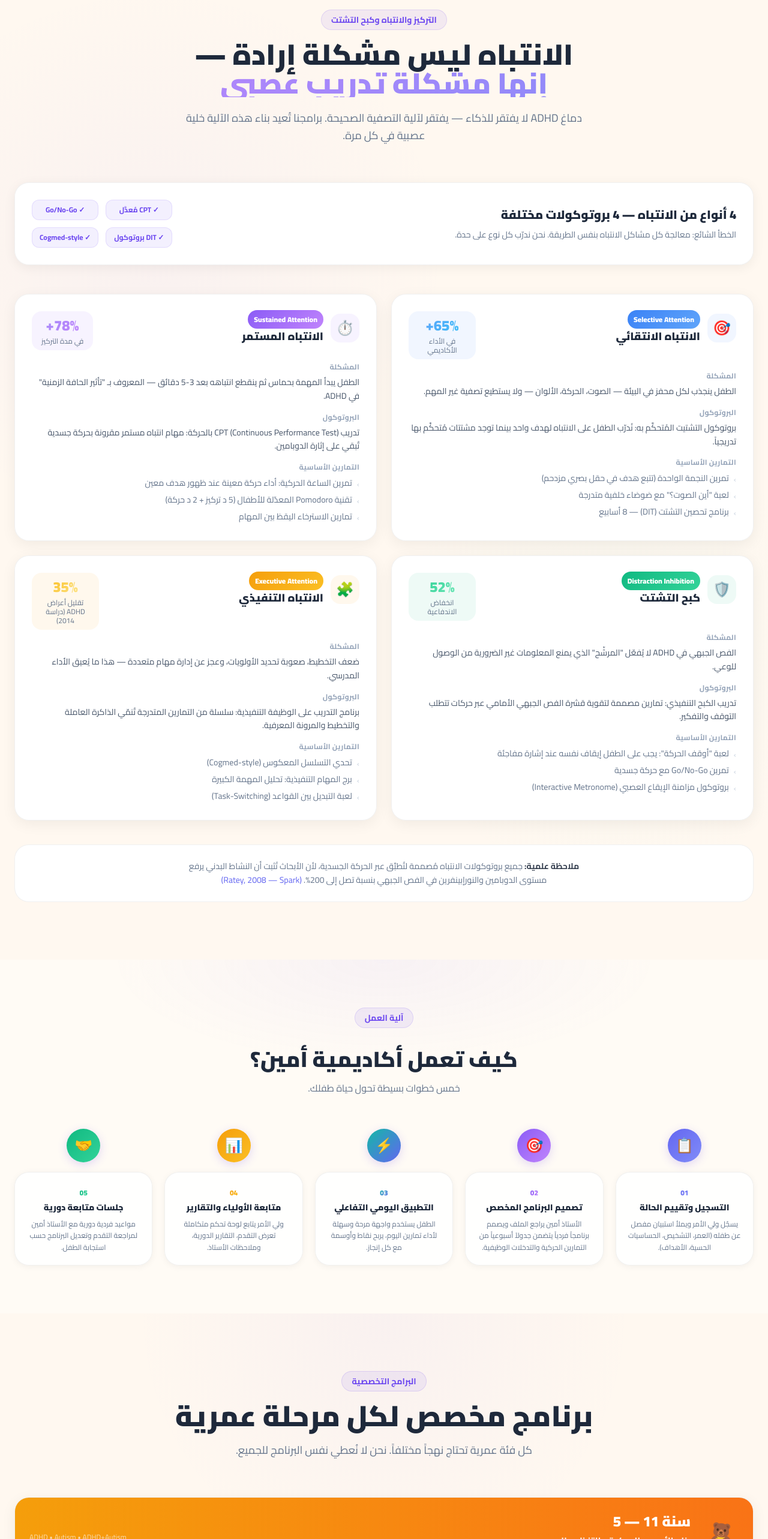
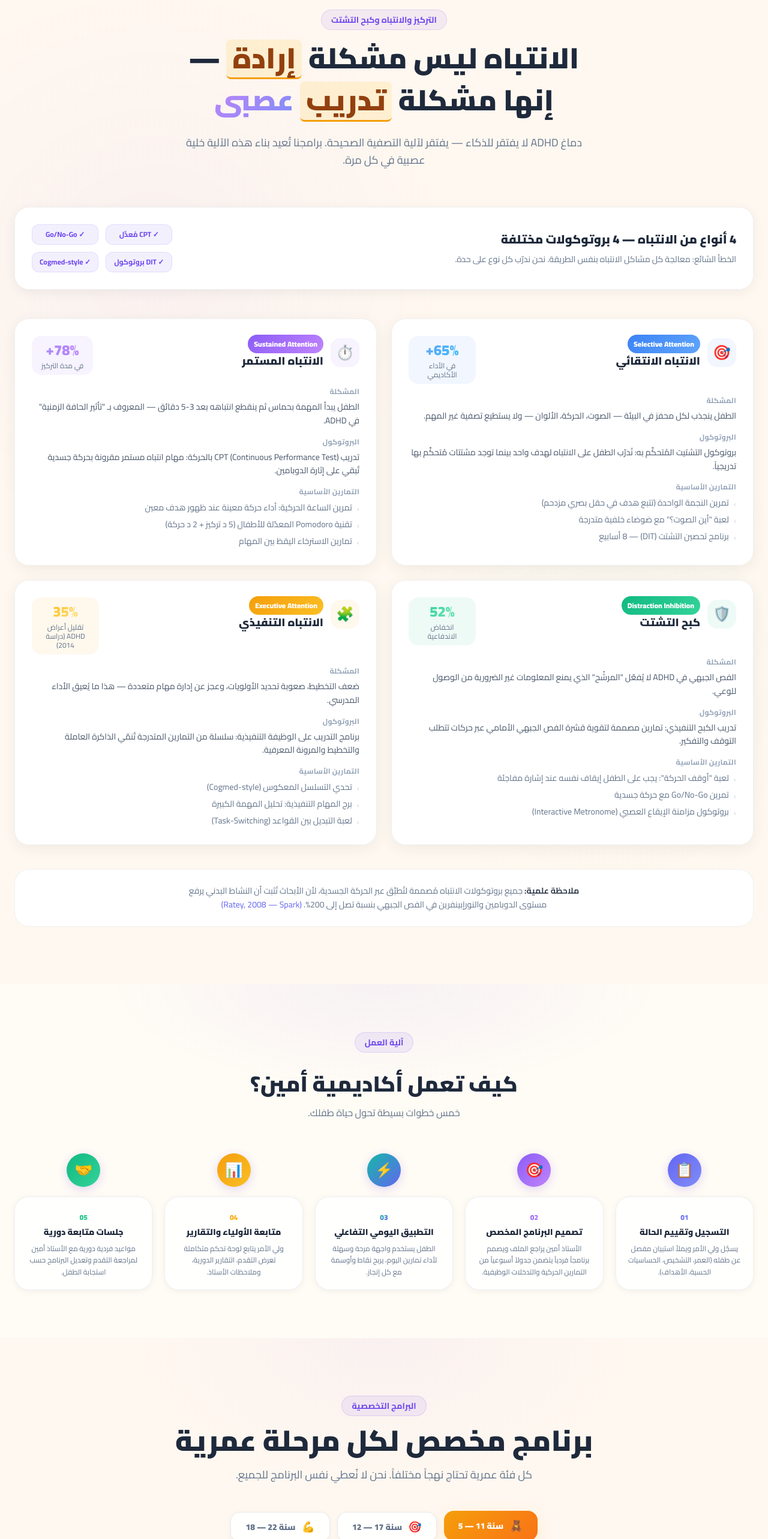
Before and after one commit to aminehamdipro25-crypto/amine-academy, a Next.js app: page / in a window 1280 px wide. Shown: the part 2538-5104 px from the top of the page at 60% size. Built offline with nearby package versions, Linux system fonts and the light colour scheme; no server answers.

Commit message:
feat: word-highlight headline + tab-based programs section
Co-Authored-By: Claude Sonnet 4.6 <noreply@anthropic.com>
Claude-Session: https://claude.ai/code/session_014JTUkKfyDEnv8Zh19PnRgp

```diff
--- a/components/landing/AttentionSection.tsx
+++ b/components/landing/AttentionSection.tsx
@@ -122,27 +122,22 @@ export default function AttentionSection() {
           >
             {pickLang(lang, 'التركيز والانتباه وكبح التشتت', 'Focus, Attention & Distraction Control', 'Concentration, attention et maîtrise des distractions')}
           </span>
-          <h2 className="text-3xl md:text-5xl font-black mb-5" style={{ color: '#1E293B' }}>
+          <h2 className="text-3xl md:text-5xl font-black mb-5" style={{ color: '#1E293B', lineHeight: 1.2 }}>
             {pickLang(
               lang,
-              <>الانتباه ليس مشكلة إرادة —<span className="block" style={{
-                background: 'linear-gradient(135deg, #C084FC, #818CF8)',
-                WebkitBackgroundClip: 'text',
-                WebkitTextFillColor: 'transparent',
-                backgroundClip: 'text',
-              }}>إنها مشكلة تدريب عصبي</span></>,
-              <>Attention is not a willpower problem —<span className="block" style={{
-                background: 'linear-gradient(135deg, #C084FC, #818CF8)',
-                WebkitBackgroundClip: 'text',
-                WebkitTextFillColor: 'transparent',
-                backgroundClip: 'text',
-              }}>It&apos;s a neural training problem</span></>,
-              <>L&apos;attention n&apos;est pas un problème de volonté —<span className="block" style={{
-                background: 'linear-gradient(135deg, #C084FC, #818CF8)',
-                WebkitBackgroundClip: 'text',
-                WebkitTextFillColor: 'transparent',
-                backgroundClip: 'text',
-              }}>c&apos;est un problème d&apos;entraînement neuronal</span></>
+              <>
+                الانتباه ليس مشكلة{' '}
+                <span style={{ position: 'relative', display: 'inline-block', background: 'rgba(251,191,36,0.15)', padding: '2px 10px 4px', borderRadius: 8, color: '#92400E', borderBottom: '3px solid #F59E0B' }}>إرادة</span>
+                {' '}—
+                <span className="block mt-1">
+                  إنها مشكلة{' '}
+                  <span style={{ background: 'rgba(251,191,36,0.15)', padding: '2px 10px 4px', borderRadius: 8, color: '#92400E', borderBottom: '3px solid #F59E0B', display: 'inline-block' }}>تدريب</span>
+                  {' '}
+                  <span style={{ background: 'linear-gradient(135deg, #C084FC, #818CF8)', WebkitBackgroundClip: 'text', WebkitTextFillColor: 'transparent', backgroundClip: 'text', display: 'inline-block' }}>عصبي</span>
+                </span>
+              </>,
+              <>Attention is not a willpower problem —<span className="block" style={{ background: 'linear-gradient(135deg, #C084FC, #818CF8)', WebkitBackgroundClip: 'text', WebkitTextFillColor: 'transparent', backgroundClip: 'text' }}>It&apos;s a neural training problem</span></>,
+              <>L&apos;attention n&apos;est pas un problème de volonté —<span className="block" style={{ background: 'linear-gradient(135deg, #C084FC, #818CF8)', WebkitBackgroundClip: 'text', WebkitTextFillColor: 'transparent', backgroundClip: 'text' }}>c&apos;est un problème d&apos;entraînement neuronal</span></>
             )}
           </h2>
           <p className="max-w-2xl mx-auto text-lg leading-relaxed" style={{ color: '#64748B' }}>
--- a/components/landing/ProgramsSection.tsx
+++ b/components/landing/ProgramsSection.tsx
@@ -1,4 +1,5 @@
 'use client'
+import { useState } from 'react'
 import Link from 'next/link'
 import { useLang, pickLang } from '@/lib/i18n'
 
@@ -86,84 +87,105 @@ const PROGRAMS = [
 export default function ProgramsSection() {
   const { lang } = useLang()
   const isRtl = lang === 'ar'
+  const [active, setActive] = useState(0)
+  const prog = PROGRAMS[active]
+
+  const gradients = [
+    'linear-gradient(135deg, #F59E0B, #F97316)',
+    'linear-gradient(135deg, #6B46F0, #9A7BFD)',
+    'linear-gradient(135deg, #10B981, #34D399)',
+  ]
+  const glows = [
+    'rgba(245,158,11,0.15)',
+    'rgba(107,70,240,0.12)',
+    'rgba(16,185,129,0.12)',
+  ]
 
   return (
-    <section
-      id="programs"
-      dir={isRtl ? 'rtl' : 'ltr'}
-      style={{
-        background: `
-          radial-gradient(ellipse 55% 45% at 50% 0%, rgba(107,70,240,0.04) 0%, transparent 60%),
-          #FFF8F0
-        `,
-        padding: '96px 0',
-      }}
-    >
+    <section id="programs" dir={isRtl ? 'rtl' : 'ltr'} style={{ background: `radial-gradient(ellipse 55% 45% at 50% 0%, rgba(107,70,240,0.04) 0%, transparent 60%), #FFF8F0`, padding: '96px 0' }}>
       <div className="max-w-7xl mx-auto px-6">
 
         {/* Header */}
-        <div className="text-center mb-16">
-          <span
-            className="inline-block text-sm font-bold px-4 py-1.5 rounded-full mb-4"
-            style={{ background: 'rgba(107,70,240,0.08)', border: '1px solid rgba(107,70,240,0.15)', color: '#6B46F0' }}
-          >
+        <div className="text-center mb-12">
+          <span className="inline-block text-sm font-bold px-4 py-1.5 rounded-full mb-4" style={{ background: 'rgba(107,70,240,0.08)', border: '1px solid rgba(107,70,240,0.15)', color: '#6B46F0' }}>
             {pickLang(lang, 'البرامج التخصصية', 'Specialized Programs', 'Programmes spécialisés')}
           </span>
           <h2 className="text-3xl md:text-5xl font-black mb-5" style={{ color: '#1E293B' }}>
             {pickLang(lang, 'برنامج مخصص لكل مرحلة عمرية', 'A Tailored Program for Every Age Group', "Un programme adapté à chaque tranche d'âge")}
           </h2>
           <p className="max-w-xl mx-auto text-lg" style={{ color: '#64748B' }}>
-            {pickLang(
-              lang,
-              'كل فئة عمرية تحتاج نهجاً مختلفاً. نحن لا نُعطي نفس البرنامج للجميع.',
-              'Every age group needs a different approach. We never give the same program to everyone.',
-              "Chaque tranche d'âge nécessite une approche différente. Nous ne proposons jamais le même programme à tous."
-            )}
+            {pickLang(lang, 'كل فئة عمرية تحتاج نهجاً مختلفاً. نحن لا نُعطي نفس البرنامج للجميع.', 'Every age group needs a different approach. We never give the same program to everyone.', "Chaque tranche d'âge nécessite une approche différente. Nous ne proposons jamais le même programme à tous.")}
           </p>
         </div>
 
-        {/* Programs */}
-        <div className="space-y-5">
-          {PROGRAMS.map((prog) => (
+        {/* Tab selector */}
+        <div className="flex justify-center gap-3 mb-10 flex-wrap">
+          {PROGRAMS.map((p, i) => {
+            const isActive = i === active
+            return (
+              <button
+                key={p.age}
+                onClick={() => setActive(i)}
+                className="transition-all duration-300 rounded-2xl font-black text-sm px-6 py-3.5 flex items-center gap-2.5"
+                style={{
+                  background: isActive ? gradients[i] : 'rgba(255,255,255,0.9)',
+                  color: isActive ? 'white' : '#64748B',
+                  border: isActive ? 'none' : '1.5px solid rgba(0,0,0,0.08)',
+                  boxShadow: isActive ? `0 8px 28px ${glows[i]}` : '0 2px 8px rgba(0,0,0,0.05)',
+                  transform: isActive ? 'translateY(-2px)' : 'translateY(0)',
+                }}
+              >
+                <span style={{ fontSize: 18 }}>{p.emoji}</span>
+                <span className="ltr-num">{pickLang(lang, p.age, p.ageEn, p.ageFr)}</span>
+              </button>
+            )
+          })}
+        </div>
+
+        {/* Content card */}
         <div
-              key={prog.age}
-              className="rounded-3xl overflow-hidden transition-all hover:-translate-y-0.5"
+          key={active}
+          className="rounded-3xl overflow-hidden"
           style={{
             background: 'rgba(255,255,255,0.97)',
             border: '1px solid rgba(0,0,0,0.06)',
-                boxShadow: '0 6px 24px rgba(0,0,0,0.06)',
+            boxShadow: `0 20px 60px ${glows[active]}, 0 4px 20px rgba(0,0,0,0.06)`,
+            animation: 'pgAppear 0.35s cubic-bezier(0.22,1,0.36,1) both',
           }}
         >
-              {/* Top banner */}
-              <div className={`bg-gradient-to-l ${prog.gradient} p-6 flex items-center gap-5`}>
-                <div className="text-5xl">{prog.emoji}</div>
-                <div className="flex-1">
-                  <div className="flex items-center gap-3 mb-1">
-                    <h3 className="text-white font-black text-2xl ltr-num">{pickLang(lang, prog.age, prog.ageEn, prog.ageFr)}</h3>
+          {/* Banner */}
+          <div style={{ background: gradients[active], padding: '28px 32px', display: 'flex', alignItems: 'center', gap: 20 }}>
+            <span style={{ fontSize: 52 }}>{prog.emoji}</span>
+            <div style={{ flex: 1 }}>
+              <h3 style={{ color: 'white', fontWeight: 900, fontSize: 28, margin: 0, lineHeight: 1, letterSpacing: -0.5 }} className="ltr-num">
+                {pickLang(lang, prog.age, prog.ageEn, prog.ageFr)}
+              </h3>
+              <p style={{ color: 'rgba(255,255,255,0.92)', fontWeight: 700, fontSize: 16, margin: '6px 0 4px' }}>
+                {pickLang(lang, prog.goal, prog.goalEn, prog.goalFr)}
+              </p>
+              <p style={{ color: 'rgba(255,255,255,0.72)', fontSize: 13, margin: 0 }}>
+                {pickLang(lang, prog.what, prog.whatEn, prog.whatFr)}
+              </p>
             </div>
-                  <p className="text-white/90 font-bold text-base">{pickLang(lang, prog.goal, prog.goalEn, prog.goalFr)}</p>
-                  <p className="text-white/75 text-sm mt-1">{pickLang(lang, prog.what, prog.whatEn, prog.whatFr)}</p>
-                </div>
-                <div className="hidden md:flex flex-col items-end gap-1 text-right">
-                  <span className="text-white/65 text-xs">{prog.diagnosis}</span>
+            <div style={{ color: 'rgba(255,255,255,0.55)', fontSize: 11, fontWeight: 600, textAlign: isRtl ? 'right' : 'left', flexShrink: 0 }}>
+              {prog.diagnosis.split(' • ').map(d => (
+                <div key={d} style={{ background: 'rgba(255,255,255,0.15)', borderRadius: 6, padding: '3px 8px', marginBottom: 4, color: 'white', fontWeight: 700, fontSize: 10 }}>{d}</div>
+              ))}
             </div>
           </div>
 
           {/* 3-column content */}
-              <div
-                className="grid grid-cols-1 md:grid-cols-3 divide-y md:divide-y-0 md:divide-x md:divide-x-reverse"
-                style={{ borderColor: 'rgba(0,0,0,0.06)' }}
-              >
+          <div style={{ display: 'grid', gridTemplateColumns: 'repeat(3, 1fr)' }}>
             {/* APA */}
-                <div className="p-6">
-                  <div className="flex items-center gap-2 mb-4">
-                    <span className="bg-blue-600 text-white text-xs font-black px-2.5 py-1 rounded-full">APA</span>
-                    <span className="font-bold text-sm" style={{ color: '#64748B' }}>{pickLang(lang, 'الرياضة المعدّلة', 'Adapted Physical Activity', 'Activité physique adaptée')}</span>
+            <div style={{ padding: '28px 24px', borderLeft: isRtl ? 'none' : '1px solid rgba(0,0,0,0.06)', borderRight: isRtl ? '1px solid rgba(0,0,0,0.06)' : 'none' }}>
+              <div style={{ display: 'flex', alignItems: 'center', gap: 8, marginBottom: 16 }}>
+                <span style={{ background: '#2563EB', color: 'white', fontSize: 11, fontWeight: 900, padding: '4px 10px', borderRadius: 20 }}>APA</span>
+                <span style={{ fontWeight: 700, fontSize: 13, color: '#64748B' }}>{pickLang(lang, 'الرياضة المعدّلة', 'Adapted Physical Activity', 'Activité physique adaptée')}</span>
               </div>
-                  <ul className="space-y-2">
+              <ul style={{ listStyle: 'none', padding: 0, margin: 0, display: 'flex', flexDirection: 'column', gap: 10 }}>
                 {pickLang(lang, prog.apa, prog.apaEn, prog.apaFr).map(item => (
-                      <li key={item} className="flex items-center gap-2 text-sm" style={{ color: '#475569' }}>
-                        <span className="w-1.5 h-1.5 bg-blue-400 rounded-full flex-shrink-0" />
+                  <li key={item} style={{ display: 'flex', alignItems: 'flex-start', gap: 8, fontSize: 13, color: '#475569', lineHeight: 1.5 }}>
+                    <span style={{ width: 6, height: 6, background: '#3B82F6', borderRadius: '50%', marginTop: 5, flexShrink: 0 }} />
                     {item}
                   </li>
                 ))}
@@ -171,15 +193,15 @@ export default function ProgramsSection() {
             </div>
 
             {/* ABA */}
-                <div className="p-6">
-                  <div className="flex items-center gap-2 mb-4">
-                    <span className="bg-emerald-600 text-white text-xs font-black px-2.5 py-1 rounded-full">ABA</span>
-                    <span className="font-bold text-sm" style={{ color: '#64748B' }}>{pickLang(lang, 'تعديل السلوك', 'Applied Behavior Analysis', 'Analyse appliquée du comportement')}</span>
+            <div style={{ padding: '28px 24px', borderLeft: '1px solid rgba(0,0,0,0.06)', borderRight: '1px solid rgba(0,0,0,0.06)' }}>
+              <div style={{ display: 'flex', alignItems: 'center', gap: 8, marginBottom: 16 }}>
+                <span style={{ background: '#059669', color: 'white', fontSize: 11, fontWeight: 900, padding: '4px 10px', borderRadius: 20 }}>ABA</span>
+                <span style={{ fontWeight: 700, fontSize: 13, color: '#64748B' }}>{pickLang(lang, 'تعديل السلوك', 'Applied Behavior Analysis', 'Analyse appliquée du comportement')}</span>
               </div>
-                  <ul className="space-y-2">
+              <ul style={{ listStyle: 'none', padding: 0, margin: 0, display: 'flex', flexDirection: 'column', gap: 10 }}>
                 {pickLang(lang, prog.aba, prog.abaEn, prog.abaFr).map(item => (
-                      <li key={item} className="flex items-center gap-2 text-sm" style={{ color: '#475569' }}>
-                        <span className="w-1.5 h-1.5 bg-emerald-400 rounded-full flex-shrink-0" />
+                  <li key={item} style={{ display: 'flex', alignItems: 'flex-start', gap: 8, fontSize: 13, color: '#475569', lineHeight: 1.5 }}>
+                    <span style={{ width: 6, height: 6, background: '#10B981', borderRadius: '50%', marginTop: 5, flexShrink: 0 }} />
                     {item}
                   </li>
                 ))}
@@ -187,15 +209,15 @@ export default function ProgramsSection() {
             </div>
 
             {/* CBT */}
-                <div className="p-6">
-                  <div className="flex items-center gap-2 mb-4">
-                    <span className="bg-purple-600 text-white text-xs font-black px-2.5 py-1 rounded-full">CBT</span>
-                    <span className="font-bold text-sm" style={{ color: '#64748B' }}>{pickLang(lang, 'التدريب المعرفي', 'Cognitive Behavioral Training', 'Entraînement cognitivo-comportemental')}</span>
+            <div style={{ padding: '28px 24px', borderRight: isRtl ? 'none' : '1px solid rgba(0,0,0,0.06)', borderLeft: isRtl ? '1px solid rgba(0,0,0,0.06)' : 'none' }}>
+              <div style={{ display: 'flex', alignItems: 'center', gap: 8, marginBottom: 16 }}>
+                <span style={{ background: '#7C3AED', color: 'white', fontSize: 11, fontWeight: 900, padding: '4px 10px', borderRadius: 20 }}>CBT</span>
+                <span style={{ fontWeight: 700, fontSize: 13, color: '#64748B' }}>{pickLang(lang, 'التدريب المعرفي', 'Cognitive Behavioral Training', 'Entraînement cognitivo-comportemental')}</span>
               </div>
-                  <ul className="space-y-2">
+              <ul style={{ listStyle: 'none', padding: 0, margin: 0, display: 'flex', flexDirection: 'column', gap: 10 }}>
                 {pickLang(lang, prog.cbt, prog.cbtEn, prog.cbtFr).map(item => (
-                      <li key={item} className="flex items-center gap-2 text-sm" style={{ color: '#475569' }}>
-                        <span className="w-1.5 h-1.5 bg-purple-400 rounded-full flex-shrink-0" />
+                  <li key={item} style={{ display: 'flex', alignItems: 'flex-start', gap: 8, fontSize: 13, color: '#475569', lineHeight: 1.5 }}>
+                    <span style={{ width: 6, height: 6, background: '#8B5CF6', borderRadius: '50%', marginTop: 5, flexShrink: 0 }} />
                     {item}
                   </li>
                 ))}
@@ -204,43 +226,30 @@ export default function ProgramsSection() {
           </div>
 
           {/* Outcomes footer */}
-              <div
-                className="px-6 py-4 flex items-center justify-between flex-wrap gap-3"
-                style={{ borderTop: '1px solid rgba(0,0,0,0.06)', background: 'rgba(255,248,240,0.6)' }}
-              >
-                <div className="flex items-center gap-2 flex-wrap">
-                  <span className="text-xs font-bold" style={{ color: '#94A3B8' }}>
+          <div style={{ borderTop: '1px solid rgba(0,0,0,0.06)', background: 'rgba(249,247,255,0.7)', padding: '16px 24px', display: 'flex', alignItems: 'center', justifyContent: 'space-between', flexWrap: 'wrap', gap: 12 }}>
+            <div style={{ display: 'flex', alignItems: 'center', gap: 8, flexWrap: 'wrap' }}>
+              <span style={{ fontSize: 11, fontWeight: 700, color: '#94A3B8' }}>
                 {pickLang(lang, 'النتائج المتوقعة:', 'Expected Outcomes:', 'Résultats attendus :')}
               </span>
               {pickLang(lang, prog.outcomes, prog.outcomesEn, prog.outcomesFr).map(o => (
-                    <span
-                      key={o}
-                      className="text-xs font-bold px-2.5 py-1 rounded-full"
-                      style={{ background: 'rgba(107,70,240,0.08)', border: '1px solid rgba(107,70,240,0.12)', color: '#6B46F0' }}
-                    >
+                <span key={o} style={{ background: 'rgba(107,70,240,0.08)', border: '1px solid rgba(107,70,240,0.12)', color: '#6B46F0', fontSize: 11, fontWeight: 700, padding: '4px 12px', borderRadius: 20 }}>
                   {o}
                 </span>
               ))}
             </div>
-                <Link href="/register"
-                  className="text-xs font-black text-indigo-600 hover:text-indigo-800 transition-colors whitespace-nowrap">
+            <Link href="/register" style={{ fontSize: 12, fontWeight: 900, color: '#6B46F0', textDecoration: 'none', whiteSpace: 'nowrap' }}>
               {pickLang(lang, 'ابدأ هذا البرنامج ←', 'Start This Program →', 'Démarrer ce programme →')}
             </Link>
           </div>
         </div>
-          ))}
-        </div>
 
         <p className="text-center text-sm mt-8" style={{ color: '#94A3B8' }}>
-          {pickLang(
-            lang,
-            'كل برنامج يبدأ بتقييم أولي مجاني لتحديد نقطة البداية الدقيقة لطفلك.',
-            "Every program begins with a free initial assessment to determine the precise starting point for your child.",
-            "Chaque programme débute par une évaluation initiale gratuite afin de déterminer précisément le point de départ de votre enfant."
-          )}
+          {pickLang(lang, 'كل برنامج يبدأ بتقييم أولي مجاني لتحديد نقطة البداية الدقيقة لطفلك.', "Every program begins with a free initial assessment to determine the precise starting point for your child.", "Chaque programme débute par une évaluation initiale gratuite afin de déterminer précisément le point de départ de votre enfant.")}
         </p>
 
       </div>
+
+      <style>{`@keyframes pgAppear { from { opacity: 0; transform: translateY(12px) scale(0.99); } to { opacity: 1; transform: translateY(0) scale(1); } }`}</style>
     </section>
   )
 }
```
Lines whose indentation alone changed are shown as unchanged.
